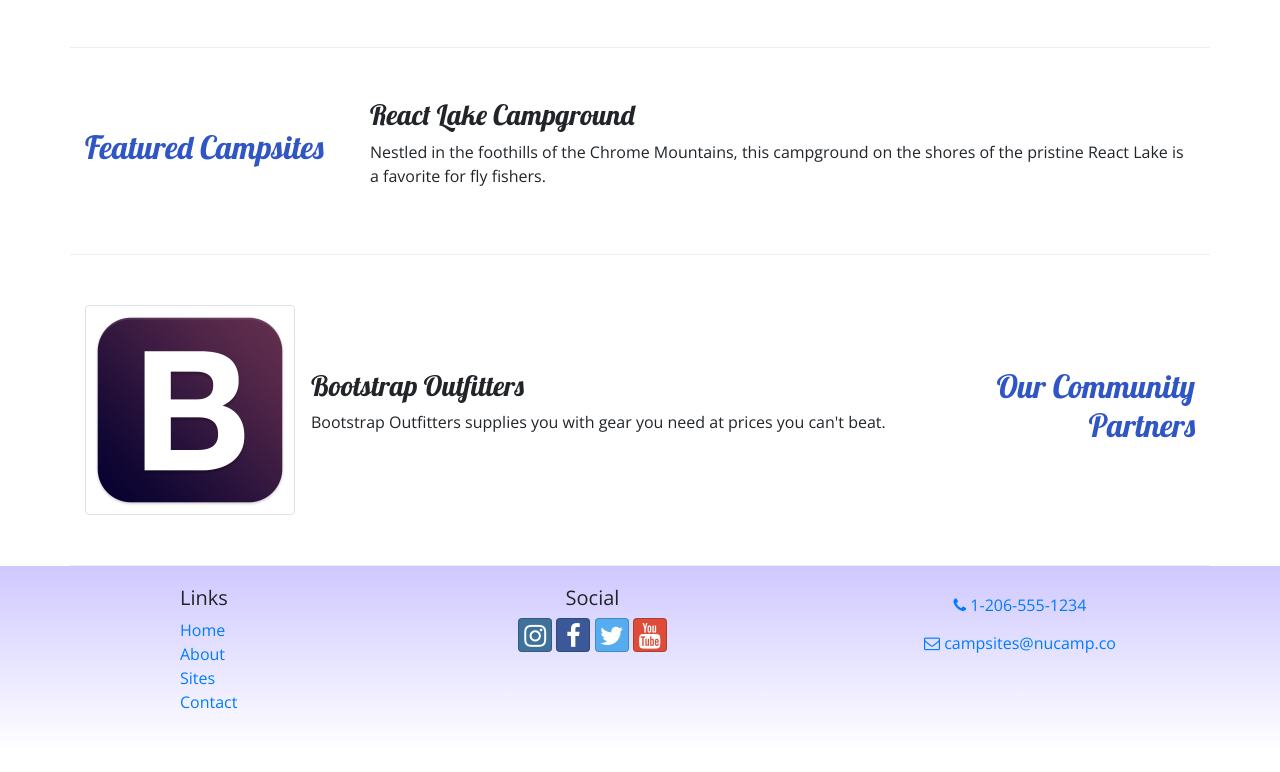
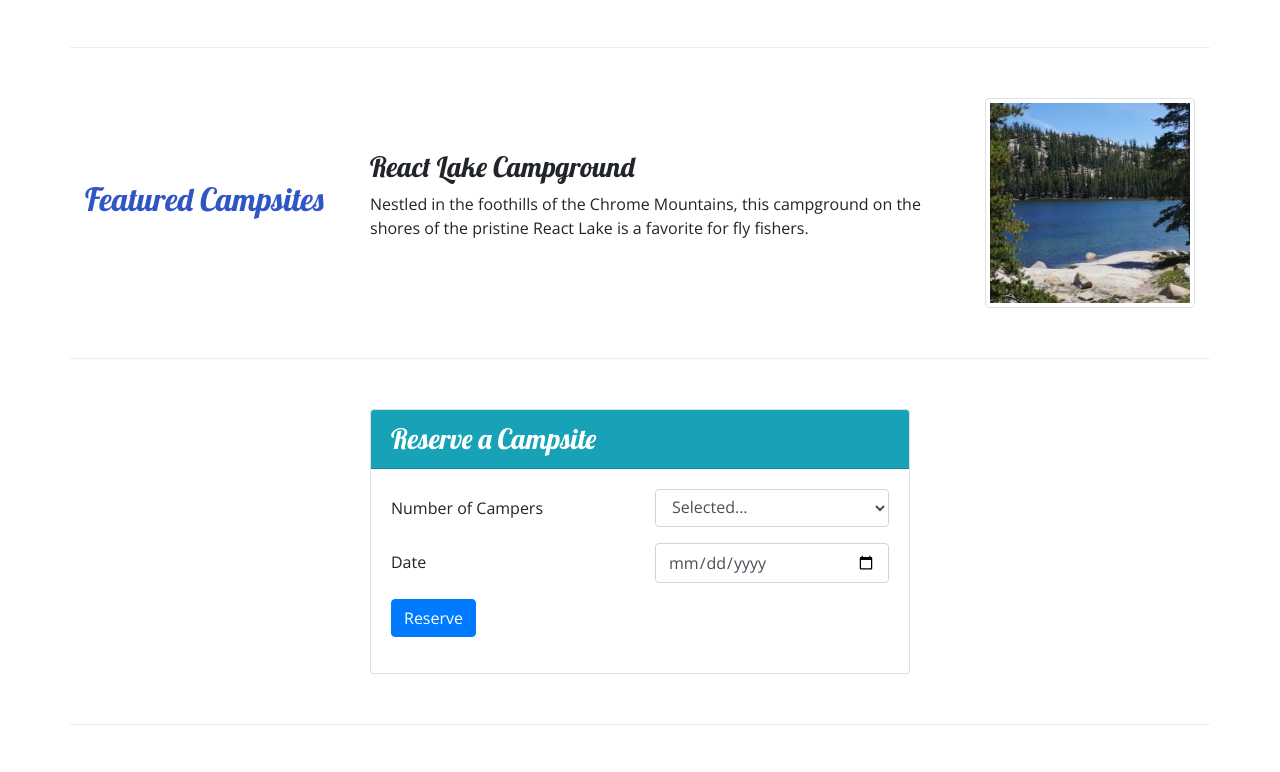
Before and after one commit to kaseychong/Bootstrap-Project-Setup, a website: page index.html in a window 1280 px wide. Shown: the part 483-1255 px from the top of the page. Before the commit the page ends 1233 px from the top, so only its background shows below. Drawn offline with nearby package versions, Linux system fonts and the light colour scheme.

Commit message:
Week 2 Assignment

```diff
--- a/index.html
+++ b/index.html
@@ -26,6 +26,9 @@
                     <div class="col">
                         <h1>NuCamp</h1>
                         <h2>a better way to camp</h2>
+                    </div>
+                    <div class="col-md-4 col-xl-2">
+                        <a role="button" class="btn btn-info btn-lg mt-4" href="#reserveForm">Reserve Campsite</a>
                     </div>
             </div>
         </div>
@@ -70,9 +73,50 @@
             <div class="col-sm-4 col-md-3">
                 <h2>Featured Campsites</h2>
             </div>
-            <div class="col">
-                <h3>React Lake Campground</h3>
-                <p class="d-none d-sm-block">Nestled in the foothills of the Chrome Mountains, this campground on the shores of the pristine React Lake is a favorite for fly fishers.</p>
+                <div class="col">
+                    <div class="media">
+                        <div class="media-body align-self-center">
+                        <h3>React Lake Campground</h3>
+                        <p class="d-none d-sm-block">Nestled in the foothills of the Chrome Mountains, this campground on the shores of the pristine React Lake is a favorite for fly fishers.</p>
+                        </div>
+                    <img class="d-flex ml-3 img-thumbnail" src="img/react-lake-thumb.jpg">
+                    </div>
+                </div>
+        </div>
+        <div class="row row-content align-items-center">
+            <div class="col-sm-6 mx-auto">
+                <div class="card">
+                    <h3 class="card-header bg-info text-white">Reserve a Campsite</h3>
+                    <div class="card-body">
+                        <form id="reserveForm">
+                            <div class="form-group row">
+                                <label for="numCampers" class="col-sm-6 col-form-label">Number of Campers</label>
+                                <div class="col">
+                                    <select class="form-control" id="numCampers" name="numCampers">
+                                        <option selected>Selected...</option>
+                                        <option value="1">1</option>
+                                        <option value="2">2</option>
+                                        <option value="3">3</option>
+                                        <option value="4">4</option>
+                                        <option value="5">5</option>
+                                        <option value="6">6</option>
+                                    </select>
+                                </div>
+                            </div>
+                            <div class="form-group row">
+                                    <label for="date" class="col-sm-6 col-form-label">Date</label>
+                                    <div class="col-sm-6">
+                                    <input type="date" id="date" name="date" placeholder="date" class="form-control" />
+                                    </div>
+                            </div>
+                            <div class="form-group row">
+                                <div class="col">
+                                   <button type="submit" class="btn btn-primary">Reserve</button>
+                                </div>
+                            </div>
+                        </form>
+                    </div>
+                </div>
             </div>
         </div>
     </div>
```
